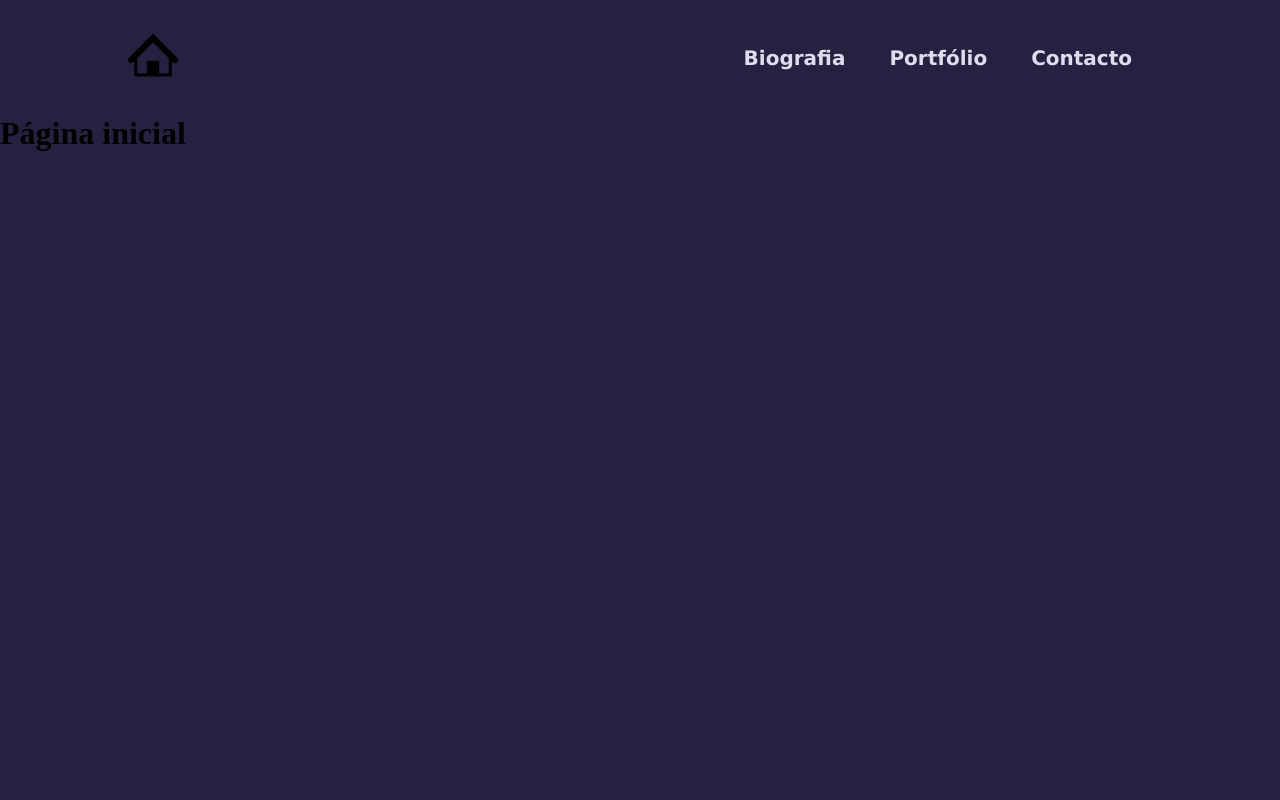
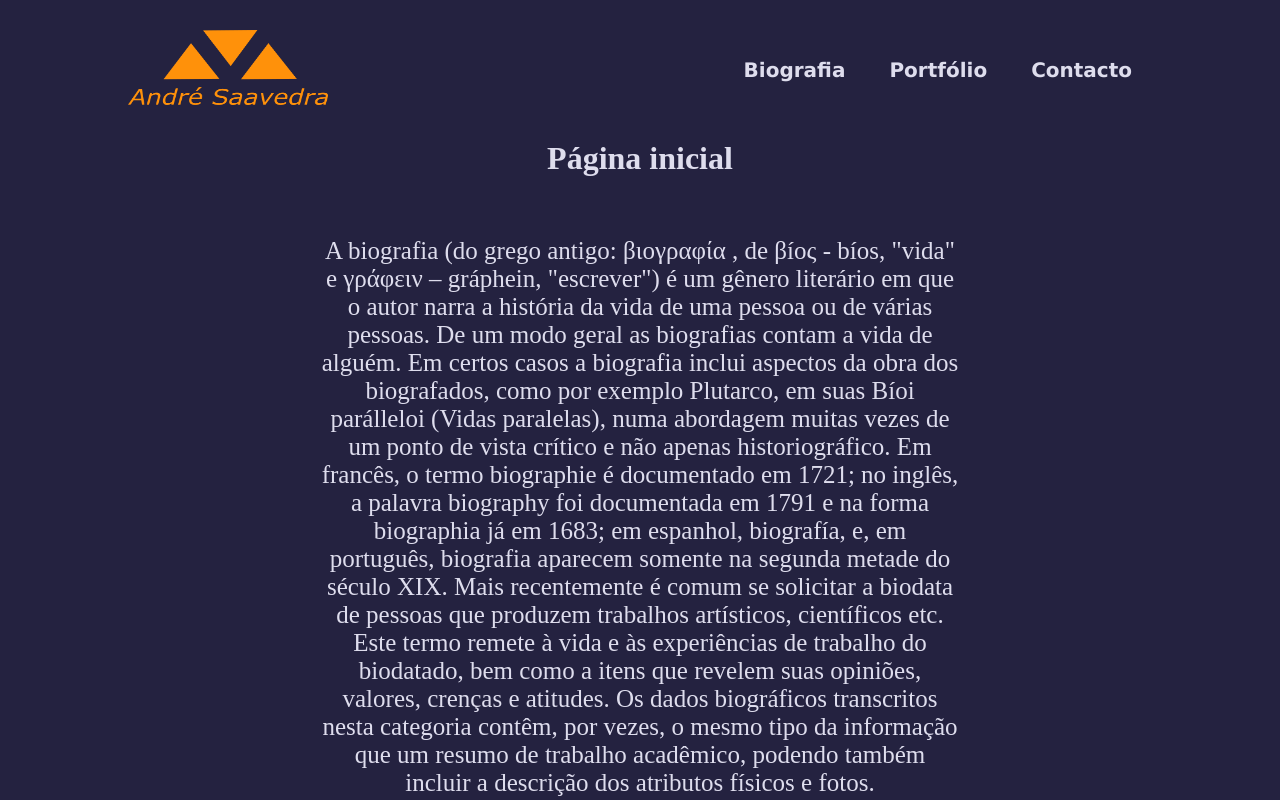
Before and after one commit to Andre-Saavedra/Trabalho_DAW, a plain HTML site: page index.html in a window 1280 px wide. Drawn offline with Linux system fonts and the light colour scheme.

Commit message:
alterações no layout da página

```diff
--- a/CSS/estilos.css
+++ b/CSS/estilos.css
@@ -32,46 +32,15 @@ header{
 .nav_site li a:hover{
     color: #0088a9;
 }
-/*body {
-    position: relative;
-    max-width: 65%;
-    left: 17.5%;
-    background-color: #242240;
-    height: 5000px;
+
+h1, p {
+    text-align: center;
+    color: #dedded;
 }
 
-.home {
-    height: 50px;
-    width: 100px;
-    position: fixed;
-    right: 300px;
-    top: 0px;
-    background-color: #5a54a8;
+.texto{
+    margin-left:25%;
+    margin-right:25%;
+    margin-top:60px;
+    font-size:25px;
 }
-
-.bio {
-    height: 50px;
-    width: 100px;
-    position: fixed;
-    right: 200px;
-    top: 0px;
-    background-color: #5a54a8;
-}
-
-.portfolio {
-    height: 50px;
-    width: 100px;
-    position: fixed;
-    right: 100px;
-    top: 0px;
-    background-color: #5a54a8;
-}
-
-.contacto {
-    height: 50px;
-    width: 100px;
-    position: fixed;
-    right: 0px;
-    top: 0px;
-    background-color: #5a54a8;
-}*/
--- a/index.html
+++ b/index.html
@@ -5,11 +5,12 @@
     <meta charset="utf-8" />
     <title>André Saavedra - Trabalho Desenvolvimento de Aplicações WEB</title>
     <link rel="stylesheet" href="css/estilos.css" />
+
 </head>
 <body>
 
     <header>
-        <a href="index.html"><img src="png/home.png" alt="Regressar à página inicial" width="50" height="50" /></a>
+        <a href="index.html"><img src="png/logo.png" alt="Regressar à página inicial" width="200" height="75" /></a>
         <nav>
             <ul class="nav_site">
                 <li><a href="Bio.html">Biografia</a></li>
@@ -21,6 +22,27 @@
 
 
     <h1>Página inicial</h1>
-
+    <div class="texto">
+        <p>
+            A biografia (do grego antigo: βιογραφία , de βíος
+            - bíos, "vida" e γράφειν – gráphein, "escrever") é
+            um gênero literário em que o autor narra a história
+            da vida de uma pessoa ou de várias pessoas. De um modo
+            geral as biografias contam a vida de alguém. Em certos
+            casos a biografia inclui aspectos da obra dos biografados,
+            como por exemplo Plutarco, em suas Bíoi parálleloi (Vidas paralelas),
+            numa abordagem muitas vezes de um ponto de vista crítico e não apenas
+            historiográfico. Em francês, o termo biographie é documentado em 1721;
+            no inglês, a palavra biography foi documentada em 1791 e na forma
+            biographia já em 1683; em espanhol, biografía, e, em português,
+            biografia aparecem somente na segunda metade do século XIX. Mais
+            recentemente é comum se solicitar a biodata de pessoas que produzem
+            trabalhos artísticos, científicos etc. Este termo remete à vida e às
+            experiências de trabalho do biodatado, bem como a itens que revelem suas
+            opiniões, valores, crenças e atitudes. Os dados biográficos transcritos
+            nesta categoria contêm, por vezes, o mesmo tipo da informação que um resumo
+            de trabalho acadêmico, podendo também incluir a descrição dos atributos físicos e fotos.
+        </p>
+    </div>
 </body>
 </html>
```
Also changed, not shown: Bio.html (+1 -1 lines), Contacto.html (+1 -1 lines), Portfolio.html (+1 -1 lines), png/logo.png (added).
